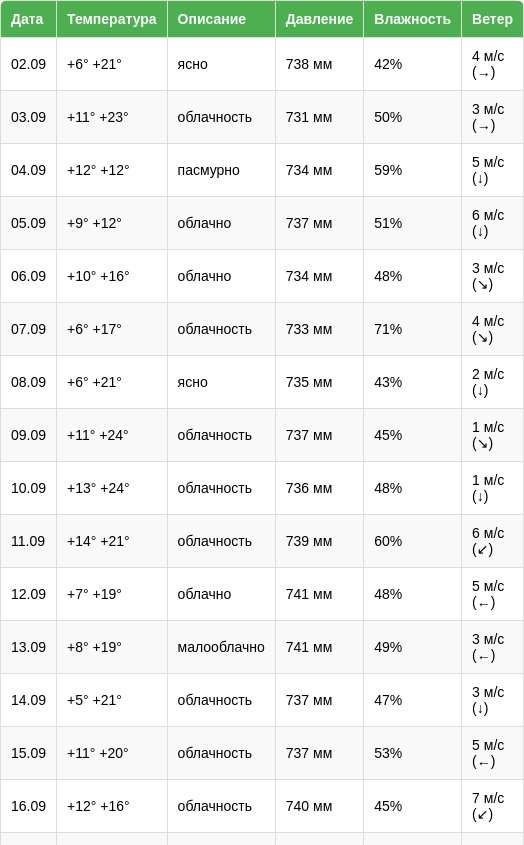
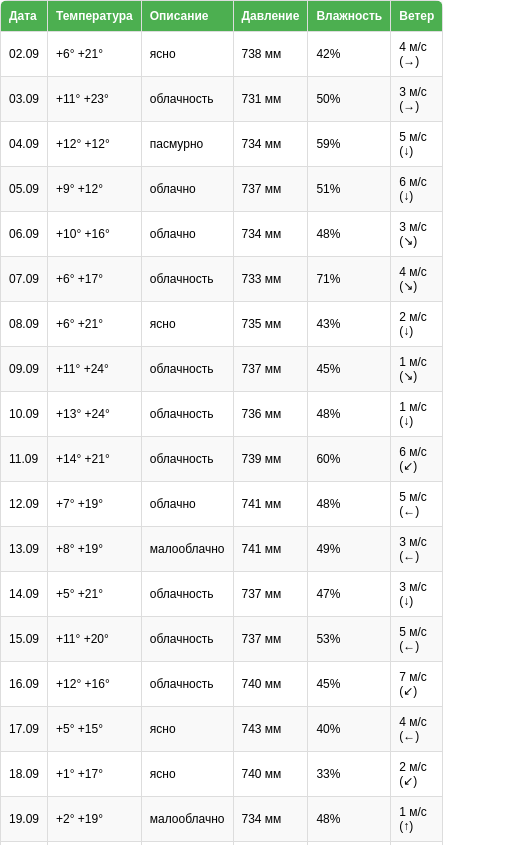
Before and after one commit to Falbue/only-sanya, a plain HTML site: page weather.html in a window 390 px wide. Shown: the top 845 px of the page, 524 px wide, since content can reach past the window. Drawn offline with Linux system fonts and the light colour scheme.

Commit message:
Update style.css

```diff
--- a/style.css
+++ b/style.css
@@ -114,11 +114,11 @@ section{
 /* Адаптивные стили для смартфонов */
 @media (max-width: 768px) {
     table {
-        font-size: 14px;
+        font-size: 12px;
     }
 
     th, td {
-        padding: 10px;
+        padding: 8px;
     }
 
     h1{font-size: 32px}
```
